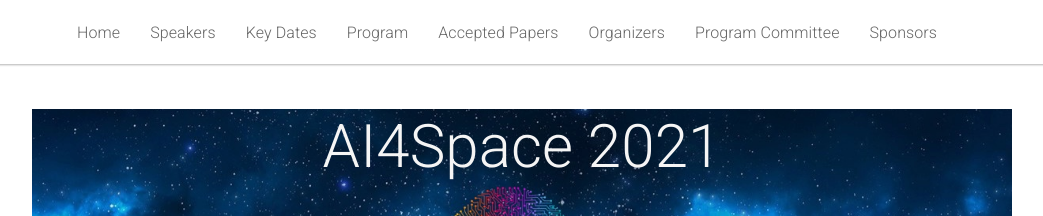
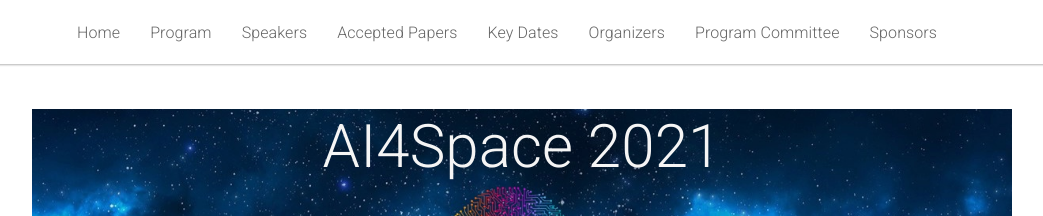
Before and after one commit to AIforSpace/2024, a Jekyll site: the page built from _pages/home.md, in a window 1280 px wide. Shown: the top 216 px of the page, without its empty margins (118-1161 px from the left). Built offline with Jekyll 4.4.1, drawn with Linux system fonts in a browser that asks for light colours.

Commit message:
modify sponsor

```diff
--- a/_includes/header.html
+++ b/_includes/header.html
@@ -14,10 +14,10 @@
     <div class="navbar-collapse collapse" id="navbar-main">
       <ul class="nav navbar-nav">
         <li><a href="#home">Home</a></li>
+        <li><a href="#program">Program</a></li>
         <li><a href="#speakers">Speakers</a></li>
+        <li><a href="#papers">Accepted Papers</a></li>
         <li><a href="#dates">Key Dates</a></li>
-        <li><a href="#program">Program</a></li>
-        <li><a href="#papers">Accepted Papers</a></li>
         <li><a href="#organizers">Organizers</a></li>
         <li><a href="#PCs">Program Committee</a></li>
         <li><a href="#sponsors">Sponsors</a></li>
--- a/_pages/home.md
+++ b/_pages/home.md
@@ -586,9 +586,9 @@
 
 <div class="col-xs-4">
     <p>
-        <div class="col-xs-3">
+        <div class="col-xs-2">
         </div>
-        <div class="col-xs-9">
+        <div class="col-xs-10">
             <a href="https://www.draper.com/"><img class="people-pic-big" src="{{ "/static/img/sponsors/draper.png" | prepend:site.baseurl }}"></a>
         </div>
     </p>
@@ -599,9 +599,9 @@
 
 <div class="col-xs-4">
     <p>
-    <div class="col-xs-3">
+    <div class="col-xs-2">
     </div>
-    <div class="col-xs-9">
+    <div class="col-xs-10">
         <a href="https://lt.linkedin.com/company/blackswanspace/"><img class="people-pic-big" src="{{ "/static/img/sponsors/blackswan.png" | prepend:site.baseurl }}"></a>
         </div>
     </p>
@@ -612,9 +612,9 @@
 
 <div class="col-xs-4">
     <p>
-    <div class="col-xs-3">
+    <div class="col-xs-2">
     </div>
-    <div class="col-xs-9">
+    <div class="col-xs-10">
     <a href="https://smartsatcrc.com/"><img class="people-pic-big" src="{{ "/static/img/sponsors/smartsat_crc.png" | prepend:site.baseurl }}"></a>
     </div>
     </p>
```
